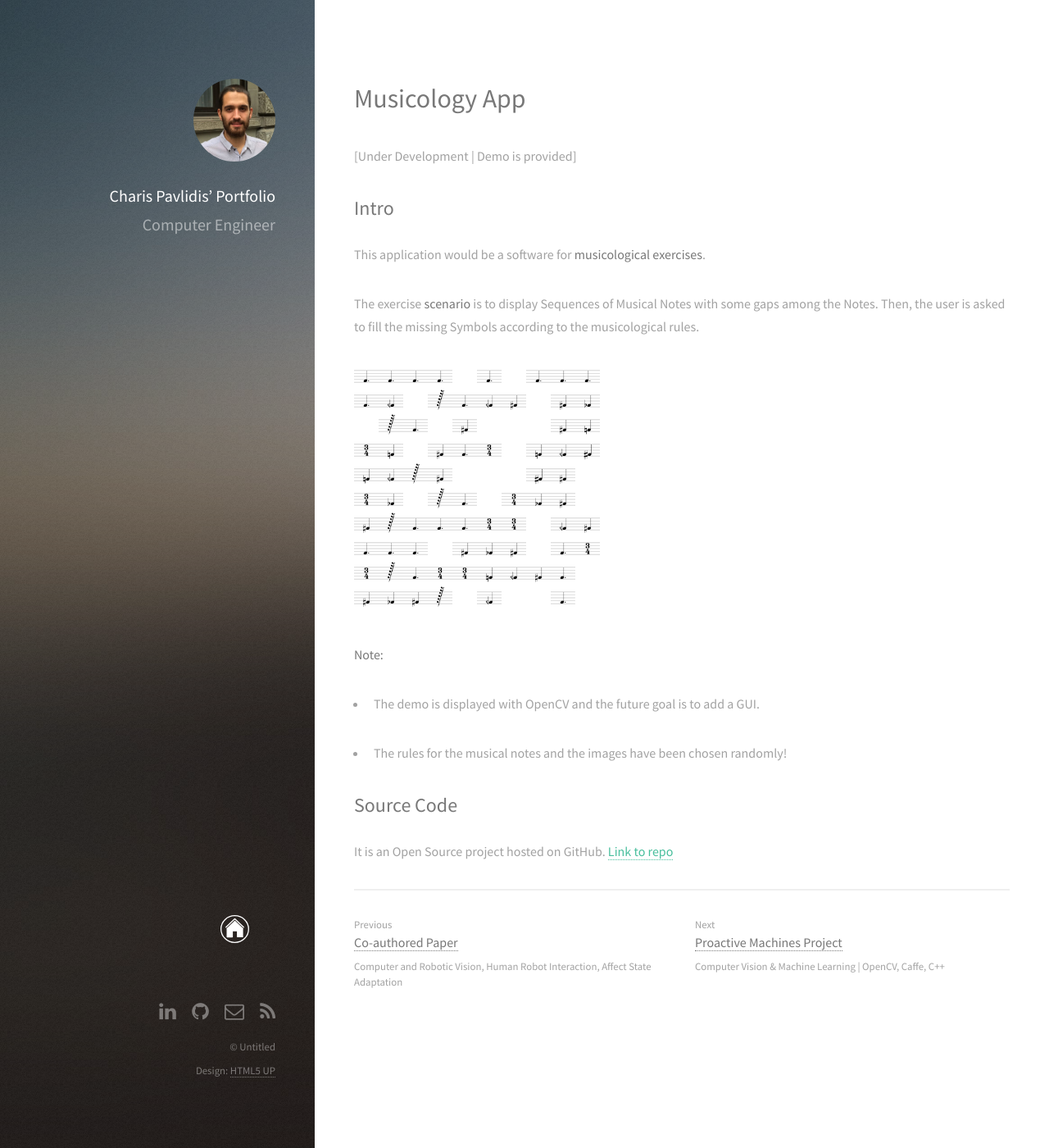
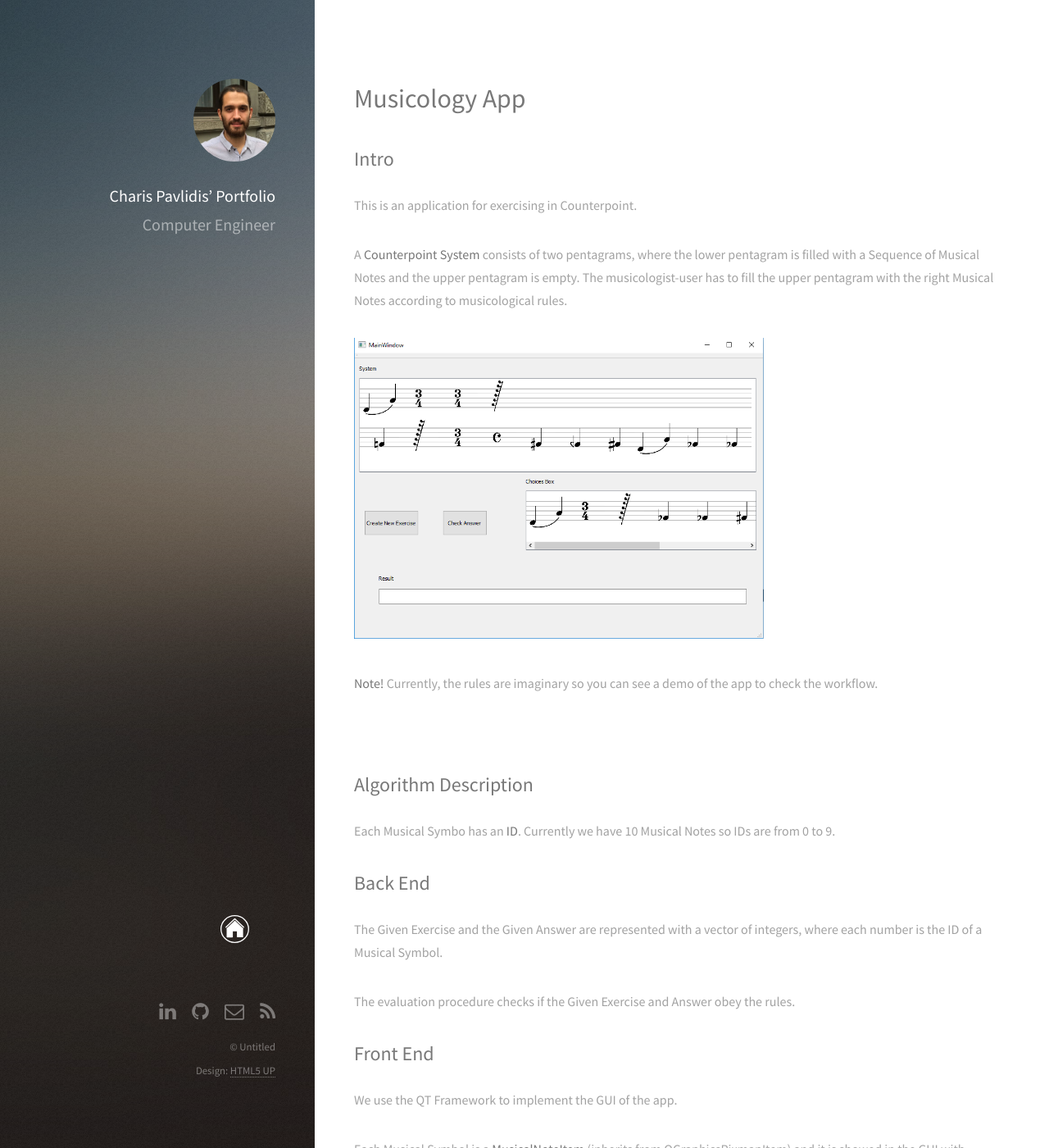
Before and after one commit to pavlidischrs/pavlidischrs.github.com, a Jekyll site: the page built from _posts/2017-10-3-musicology.md, in a window 1280 px wide and 1400 px high. Shown: the whole window at 82% size. Built offline with Jekyll 4.4.1, drawn with Linux system fonts in a browser that asks for light colours; some of the changed text lies outside the part shown.

Commit message:
Update Musicology post

```diff
--- a/_posts/2017-10-3-musicology.md
+++ b/_posts/2017-10-3-musicology.md
@@ -2,31 +2,50 @@
 layout: post
 title: 'Musicology App'
 categories: Meta
-excerpt: Application for Musicians & Musicologists | OpenCV, C++
+excerpt: Application for Musicians & Musicologists | Qt SDK, C++
 coverImage: "/images/projects/2.musicology/sequence.png"
 location: "/meta/2017/10/03/musicology"
 ---
-[Under Development \| Demo is provided]
 
 ## Intro
 
-This application would be a software for **musicological exercises**.
+This is an application for exercising in Counterpoint.
 
-The exercise **scenario** is to display Sequences of Musical Notes with some gaps among the Notes. Then, the user is asked to fill the missing Symbols according to the musicological rules.
-
-
-
-<img src="{{ site.github.url }}/images/projects/2.musicology/sequence.png" width="300">
+A **Counterpoint System** consists of two pentagrams, where the lower pentagram is filled with a Sequence of Musical Notes and the upper pentagram is empty. The musicologist-user has to fill the upper pentagram with the right Musical Notes according to musicological rules.
 
 
 
 
-**Note:**
 
-* The demo is displayed with OpenCV and the future goal is to add a GUI.
+<img src="{{ site.github.url }}/images/projects/2.musicology/appImage.png" width="500">
 
-* The rules for the musical notes and the images have been chosen randomly!
 
+
+
+**Note!** Currently, the rules are imaginary so you can see a demo of the app to check the workflow.
+
+<br/>
+
+## Algorithm Description
+
+Each Musical Symbo has an **ID**. Currently we have 10 Musical Notes so IDs are from 0 to 9.
+
+## Back End
+
+The Given Exercise and the Given Answer are represented with a vector of integers, where each number is the ID of a Musical Symbol.
+
+The evaluation procedure checks if the Given Exercise and Answer obey the rules.
+
+
+
+## Front End
+
+We use the QT Framework to implement the GUI of the app.
+
+Each Musical Symbol is a **MusicalNoteItem** (inherits from QGraphicsPixmapItem) and it is showed in the GUI with **QGraphicsScene** and **QGraphicsView**.
+
+
+**More details could be found in the [repo](https://github.com/pavlidischrs/musicology/musicology)**.
 
 ## Source Code
 
```
Also changed, not shown: images/projects/2.musicology/appImage.png (added).
